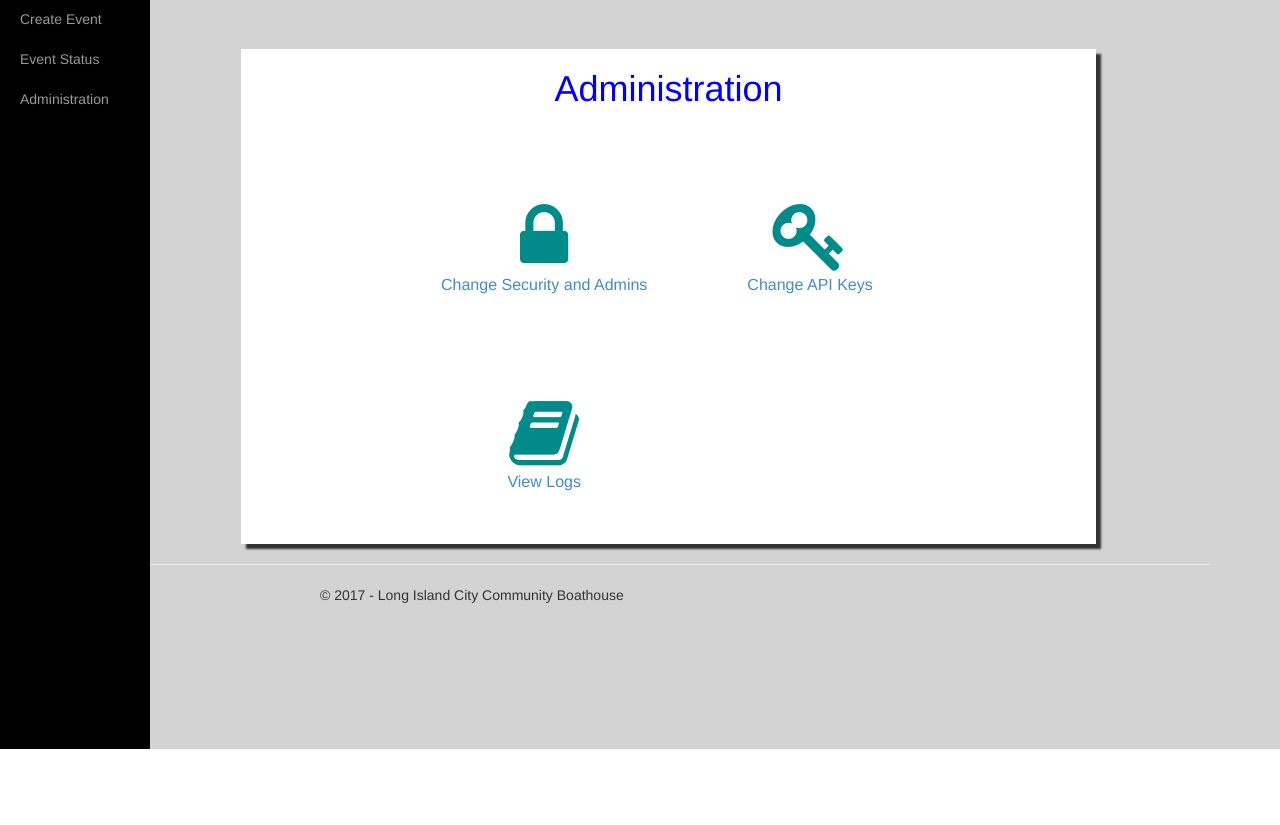
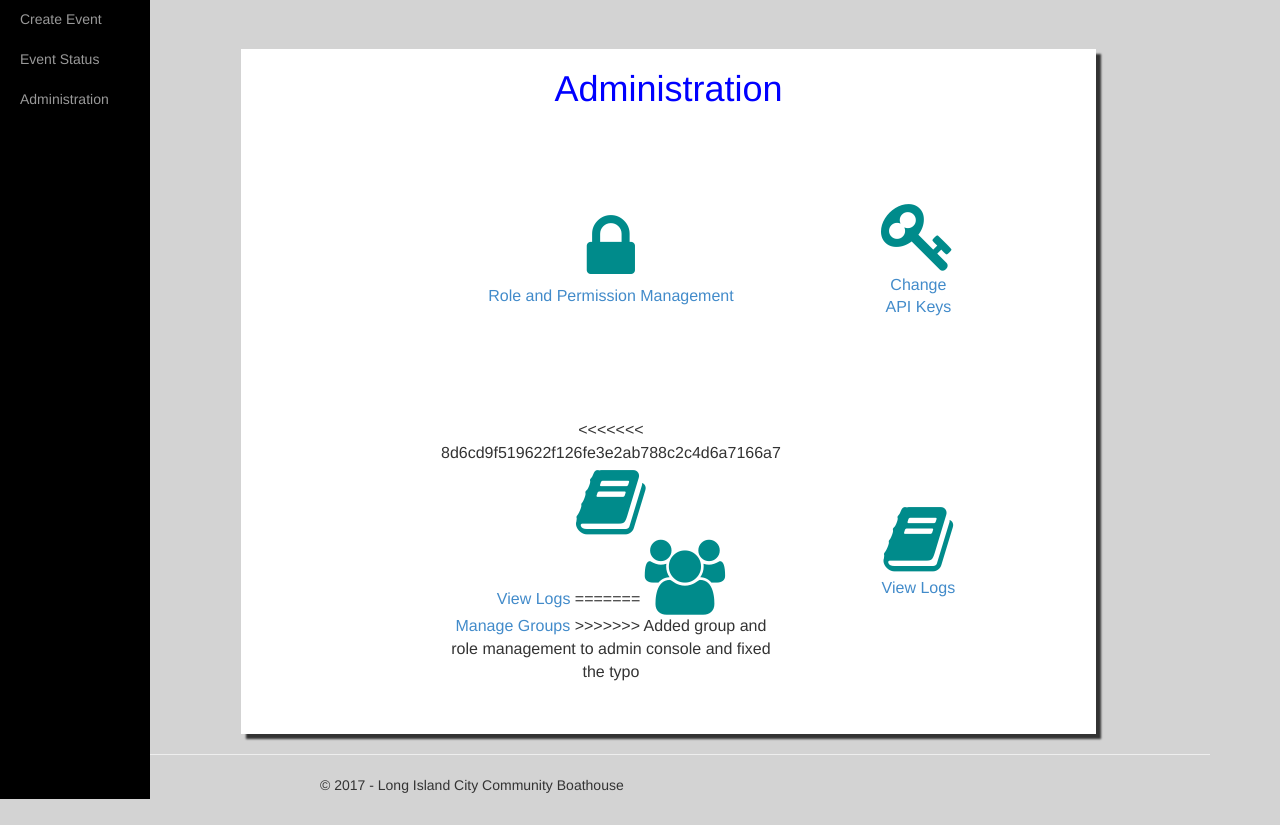
Before and after one commit to LICCB/EventSyndication, a Django app: page /eventsyndication/admin in a window 1280 px wide. Shown: the part 51-876 px from the top of the page. Before the commit the page ends 800 px from the top, so only its background shows below. Run offline with Django 3.2, Linux system fonts and the light colour scheme.

Commit message:
Added group and role management to admin console and fixed the typo

```diff
--- a/webapp/templates/webapp/admin.html
+++ b/webapp/templates/webapp/admin.html
@@ -9,7 +9,7 @@
         <tr>
             <td>
                 <i class="fa fa-lock"></i><br />
-                <a href="#">Change Security and Admins</a>
+                <a href="{% url 'roleManagement' %}">Role and Permission Management</a>
             </td>
             <td>
                 <i class="fa fa-key"></i>
@@ -19,11 +19,17 @@
         </tr>
         <tr>
             <td>
+<<<<<<< 8d6cd9f519622f126fe3e2ab788c2c4d6a7166a7
                 <i class="fa fa-book" ></i><br />
                 <a href="#">View Logs</a>
+=======
+                <i class="fa fa-group"></i><br />
+                <a href="{% url 'groupManagement' %}">Manage Groups</a>
+>>>>>>> Added group and role management to admin console and fixed the typo
             </td>
             <td>
-
+                <i class="fa fa-book"></i><br />
+                <a href="#">View Logs</a>
             </td>
         </tr>
     </table>
```
